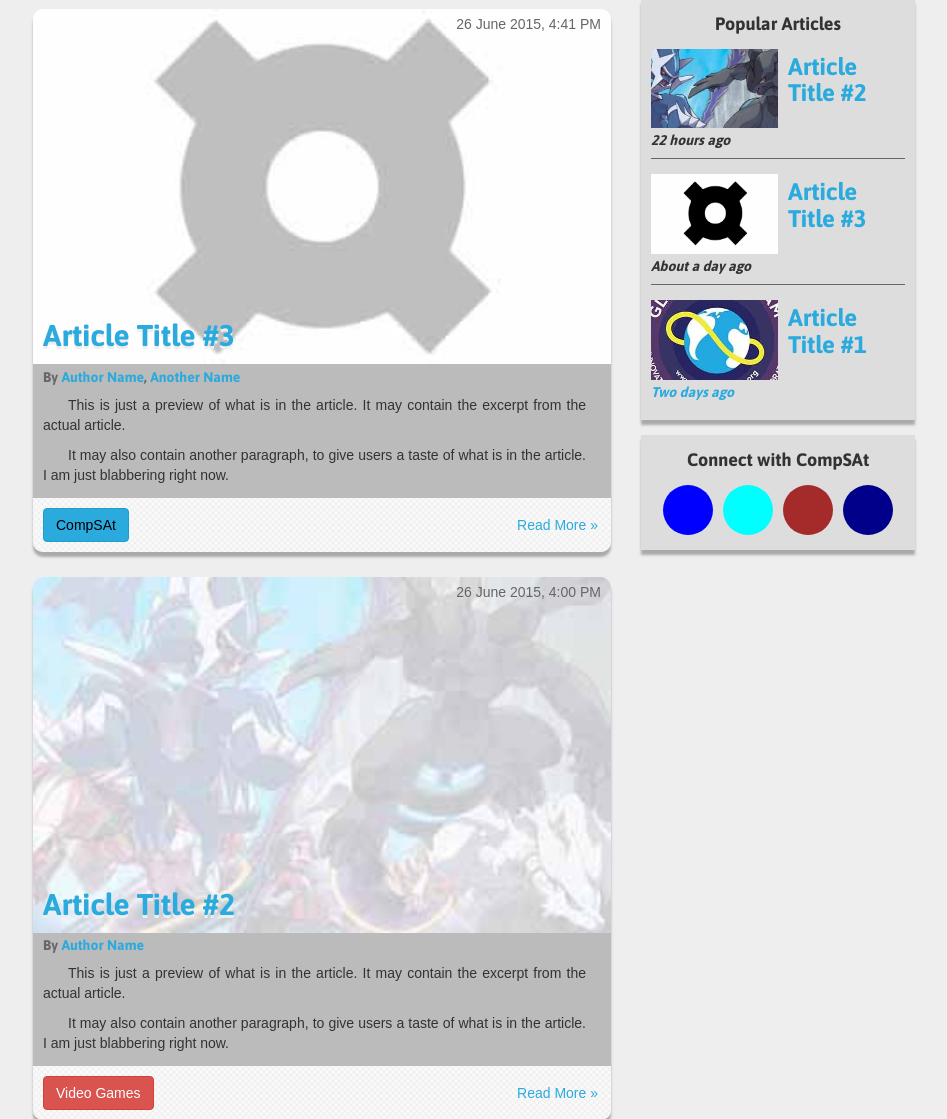
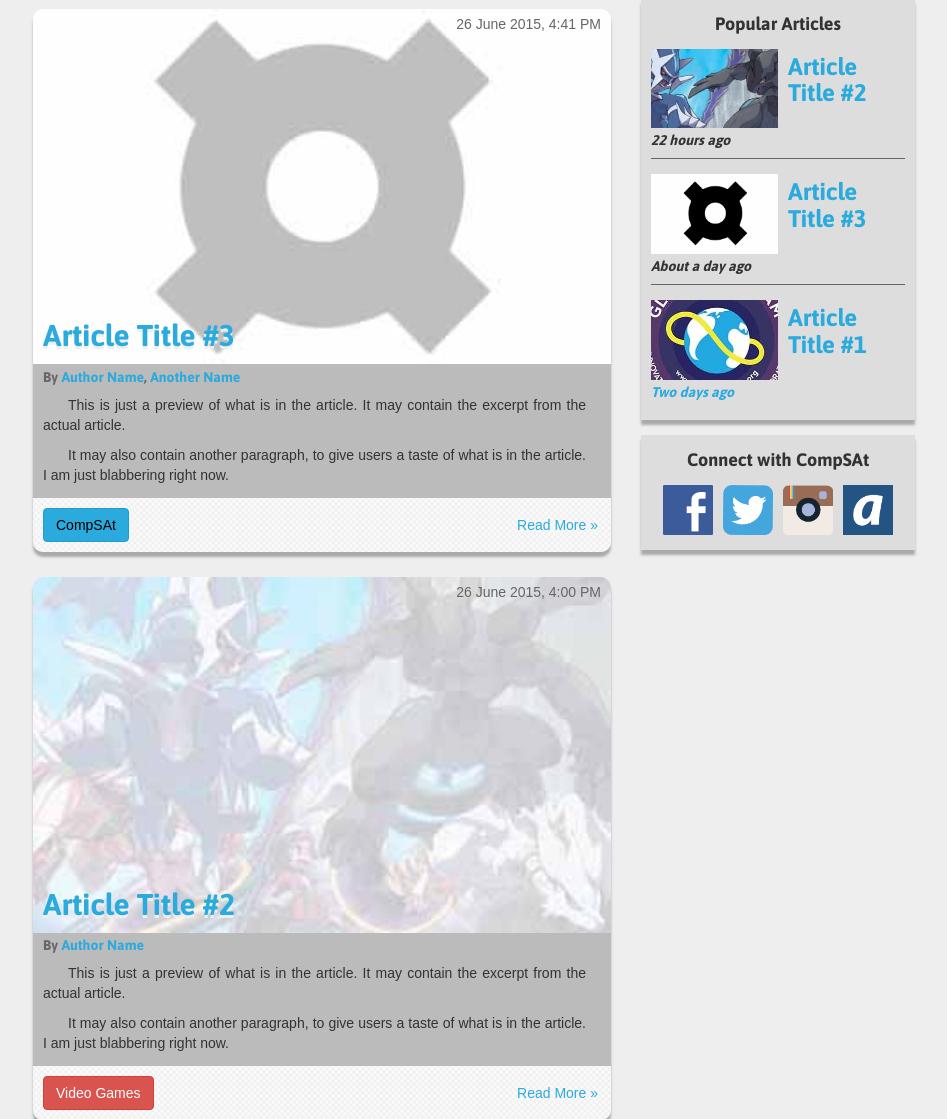
Before and after one commit to chiawase/wildcard-2015, a PHP site: page / in a window 1280 px wide. Shown: the part 714-1833 px from the top of the page, without its empty margins (166-1113 px from the left). Run offline with PHP 8.4, Linux system fonts and the light colour scheme; some libraries are stand-ins or nearby versions.

Commit message:
added social media images and links

```diff
--- a/css/main.css
+++ b/css/main.css
@@ -286,34 +286,16 @@ a:hover {
 		margin-top: 5px;
 	}
 
-	/* ---- REMOVE WHEN NOT IN DEVELOPMENT ANYMORE ---- */
-	.sidebar .placeholder {
-		width: 50px;
-		height: 50px;
-	}
-
-	#facebook {
-		background-color: blue;
-	}
-
-	#twitter {
-		background-color: cyan;
-	}
-
-	#instagram {
-		background-color: brown;
-	}
-
-	#askfm {
-		background-color: darkblue;
-	}
-	/* ----- UP UNTIL HERE --------- */
-
 	#social-media .links {
 		display: flex;
 		flex-wrap: wrap;
 		justify-content: center;
 		align-items: center;
+	}
+
+	.links a > img {
+		width: 50px;
+		margin: 5px;
 	}
 
 	/* change to img when placeholders are not applicable anymore */
--- a/index.php
+++ b/index.php
@@ -288,10 +288,10 @@
 						<div class="sidebar" id="social-media">
 							<h4 class="header">Connect with CompSAt</h4>
 							<div class="links">
-								<a href="#"><div id="facebook" class="placeholder img-circle"></div></a>
-								<a href="#"><div id="twitter" class="placeholder img-circle"></div></a>
-								<a href="#"><div id="instagram" class="placeholder img-circle"></div></a>
-								<a href="#"><div id="askfm" class="placeholder img-circle"></div></a>
+								<a href="http://facebook.com/CompSAt"><img src="img/contact-fb.png"></a>
+								<a href="http://twitter.com/CompSAt"><img src="img/contact-twitter.png"></a>
+								<a href="http://instagram.com/compsatgear"><img src="img/contact-ig.png"></a>
+								<a href="http://ask.fm/CompSAtGear"><img src="img/contact-askfm.png"></a>
 							</div>
 						</div><!-- /.sidebar -->
 					</div><!-- /.cols -->
```
Also changed, not shown: img/contact-askfm.png (added), img/contact-fb.png (added), img/contact-ig.png (added), img/contact-twitter.png (added).
